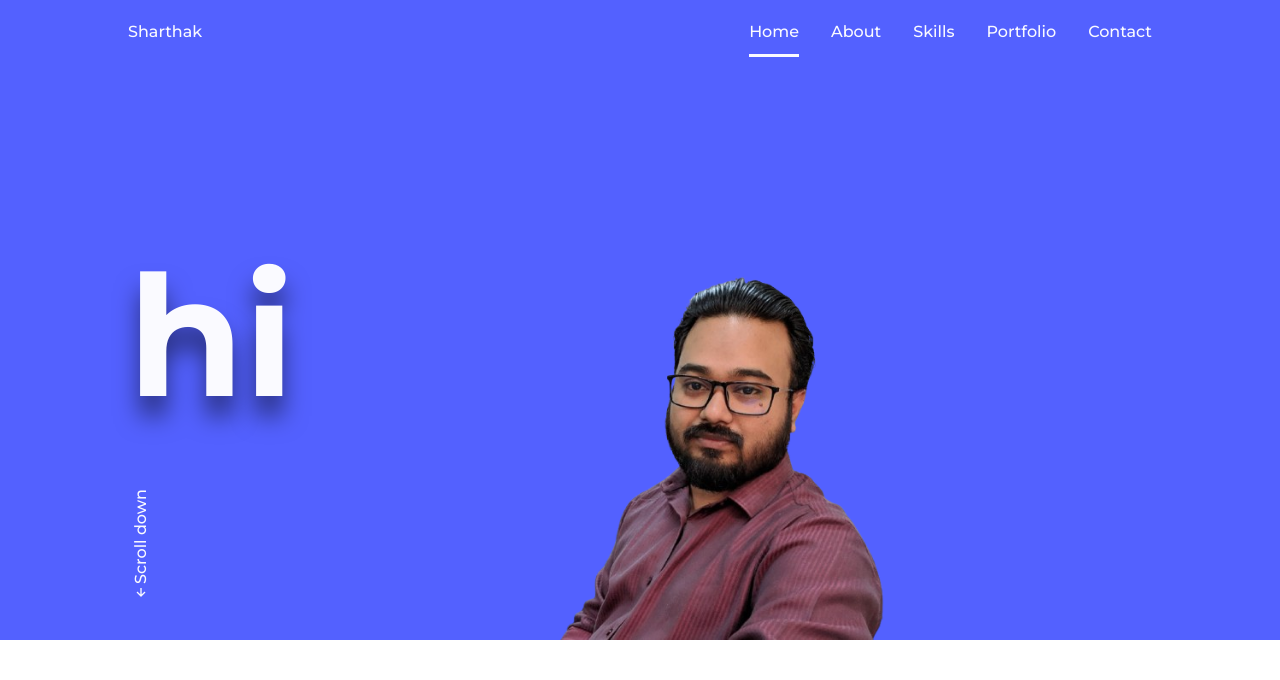
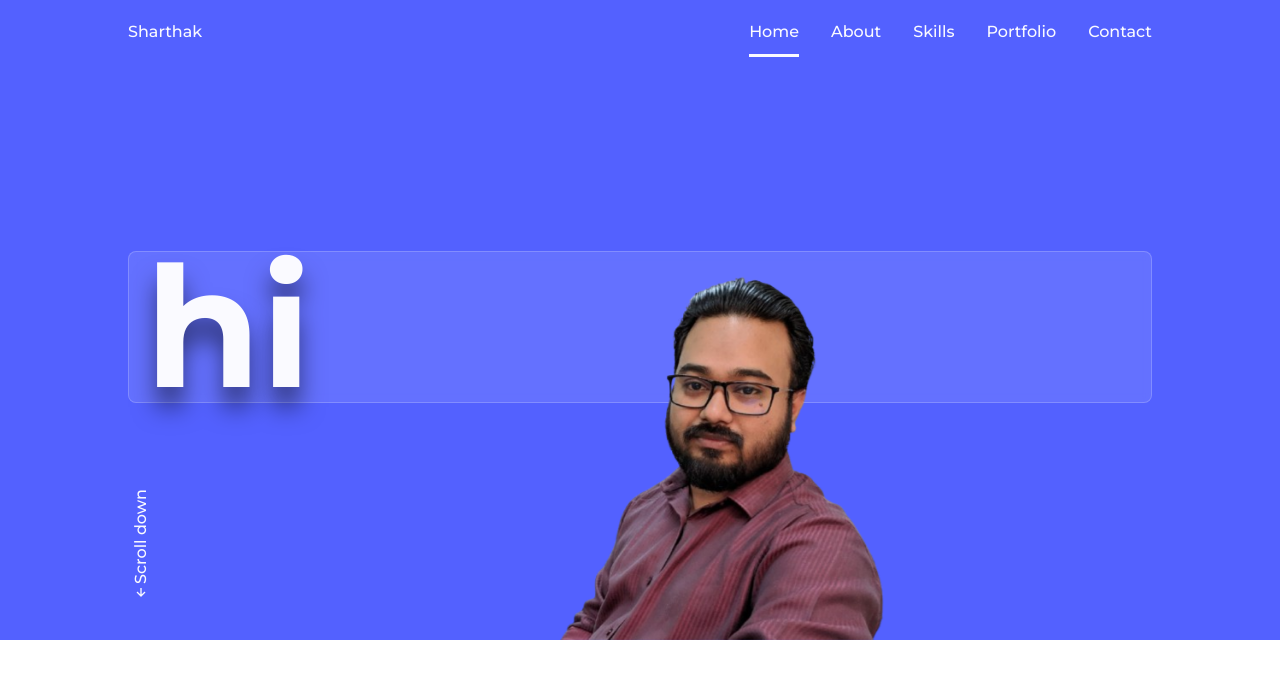
Before and after one commit to SH4RTH4K/Portfolio-Admin-Panel-Python, a Django app: page / in a window 1280 px wide. Shown: the top 680 px of the page. Run offline with Django 5.2, Linux system fonts and the light colour scheme; data comes from the database, SQL or seed files in the repository.

Commit message:
css change

```diff
--- a/static/assets/css/styles.css
+++ b/static/assets/css/styles.css
@@ -187,18 +187,15 @@ img{
 }
 
 .home__title {
-    --title-color: var(--white-color);
-    --title-scale: 1;
-
     align-self: flex-end;
-    font-size: calc(var(--big-font-size) * var(--title-scale));
-    color: var(--title-color);
+    font-size: var(--big-font-size);
+    color: var(--white-color);
     line-height: 0.8;
-    font-variation-settings: "wght" 700, "wdth" 110;
-
-    @media (prefers-color-scheme: dark) {
-        --title-color: hsl(0 0% 95%);
-    }
+    backdrop-filter: blur(4px);
+    padding: 0.5rem 1rem;
+    background: rgba(255, 255, 255, 0.1);
+    border-radius: 0.5rem;
+    border: 1px solid rgba(255, 255, 255, 0.2);
 }
 
 .home__title span{
```
